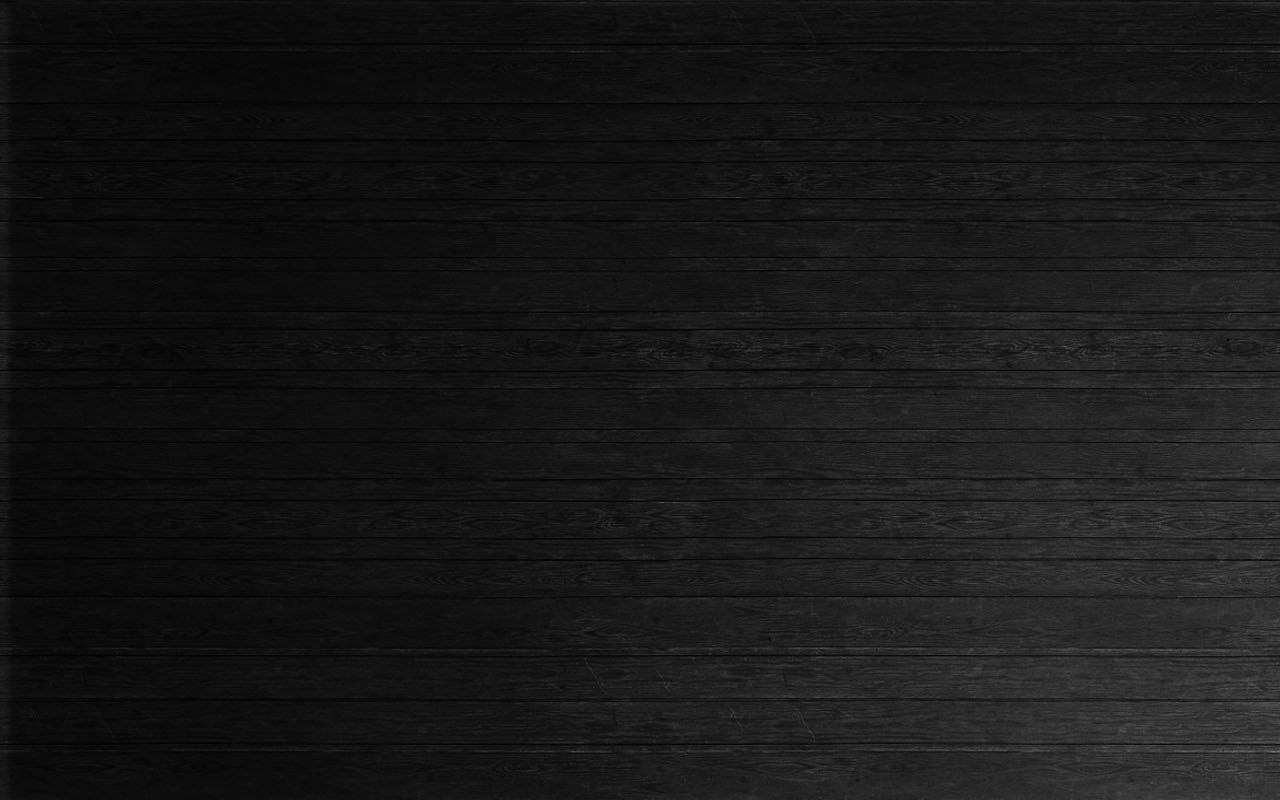
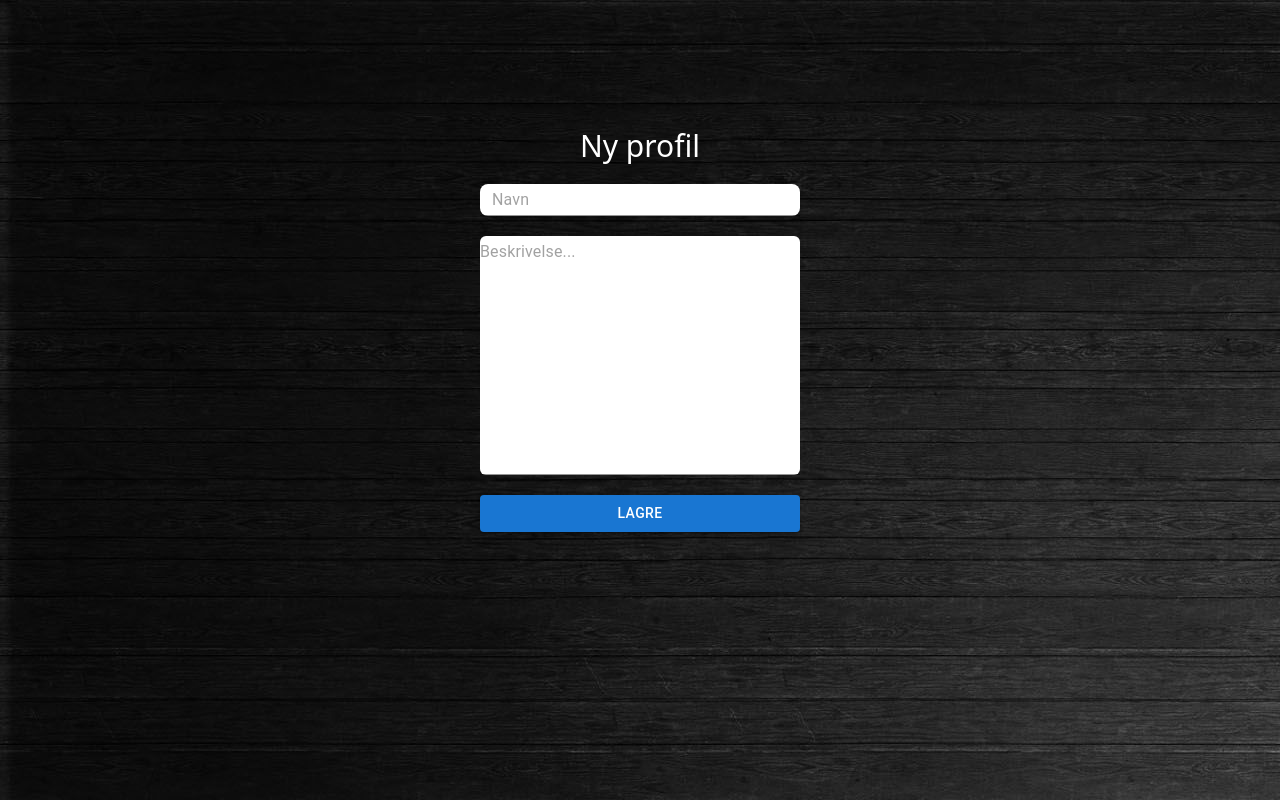
Before and after one commit to Pa3lon/beermile, a React (Create React App) app: page /profile/new in a window 1280 px wide. Before the commit this address had no page. Built offline with nearby package versions, Linux system fonts and the light colour scheme.

Commit message:
Added backend integration

```diff
--- a/package.json
+++ b/package.json
@@ -13,6 +13,9 @@
     "@types/node": "^16.11.38",
     "@types/react": "^18.0.10",
     "@types/react-dom": "^18.0.5",
+    "@types/react-router-dom": "^5.3.3",
+    "axios": "^0.27.2",
+    "dotenv": "^16.0.1",
     "install": "^0.13.0",
     "npm": "^8.12.1",
     "react": "^18.1.0",
@@ -48,6 +51,7 @@
   },
   "devDependencies": {
     "autoprefixer": "^10.4.7",
+    "dotenv-webpack": "^7.1.0",
     "postcss": "^8.4.14",
     "tailwindcss": "^3.0.24"
   }
--- a/src/App.css
+++ b/src/App.css
@@ -4,5 +4,6 @@ body {
 
 .main {
     background: url('../public/background.jpeg');
-    height: 100vh;
+    height: auto;
+    min-height: 100vh;
 }
--- a/src/components/odds/Games.tsx
+++ b/src/components/odds/Games.tsx
@@ -1,28 +1,45 @@
-import React from "react";
+import React, { useEffect, useState } from "react";
 import BetItem from "./BetItem";
 
 interface Props {
   games: any[];
 }
 
+const competoters = [
+  { name: "Patrick Lønhaug", odds: 6000 },
+  { name: "Tråll-Hirsti", odds: 1.02 },
+  { name: "Sigurd Gundersen", odds: 1.5 },
+  { name: "Niklas Busk Treningsleir Jensen", odds: 1.2 },
+  { name: "Daniel Salamonsen", odds: 1.99 },
+  { name: "Skansen", odds: 4.2 },
+  { name: "Johannes Jonassen Pleym", odds: 1.05 },
+  { name: "Andreas Mathisen", odds: 6.9 },
+  { name: "Don Omar", odds: 2500 },
+  { name: "Thor Arne", odds: 1.01 },
+];
+
 const Games = (props: Props) => {
+  const [items, setItems] = useState<any[]>([]);
+
+  useEffect(() => {
+    competoters.sort((a: any, b: any) => (a.odds > b.odds ? 1 : -1));
+    setItems(competoters);
+  }, []);
+
   return (
-    <div className="flex justify-between w-5/12">
+    <div className="md:flex md:justify-between md:w-5/12">
       <div>
         <p className="text-center">Winner</p>
         <ul className="mt-6 space-y-2">
-          <BetItem item="Sigurd Gundersen" odds={1.98} />
-          <BetItem item="Daniel Salamonsen" odds={1.99} />
-          <BetItem item="Niklas Busk Bindestrek Jensen" odds={3.0} />
-          <BetItem item="Henrik Jakola Skansen" odds={4.2} />
-          <BetItem item="Johannes Jonassen Pleym" odds={1.05} />
-          <BetItem item="Andreas Mathisen" odds={6.9} />
-          <BetItem item="Don Omar" odds={5000} />
-          <BetItem item="Patrick Lønhaug" odds={5001} />
+          {items.map((c, i) => (
+            <div key={i}>
+              <BetItem item={c.name} odds={c.odds} />
+            </div>
+          ))}
         </ul>
       </div>
       <div>
-        <p className="text-center">Spesials</p>
+        <p className="text-center">Specials</p>
         <ul className="mt-6 space-y-2">
           <div className="flex flex-col items-center justify-center w-64 p-4 bg-gray-800 rounded-lg">
             <p>Sigurd Total Spy 3.5</p>
--- /dev/null
+++ b/src/components/profile/Profile.tsx
@@ -0,0 +1,21 @@
+import React, { useEffect, useState } from "react";
+import { getPersons } from "../../utils";
+import { IProfile } from "./ProfileCreate";
+
+const Profile = () => {
+  const [profiles, setProfiles] = useState<IProfile[]>([]);
+
+  useEffect(() => {
+    getPersons().then((res) => {
+      setProfiles(res.data);
+    });
+  }, []);
+
+  return (
+    <div>
+      <div>Profile</div>
+    </div>
+  );
+};
+
+export default Profile;
--- /dev/null
+++ b/src/components/profile/ProfileCreate.tsx
@@ -0,0 +1,50 @@
+import { Button, Input, TextField } from "@mui/material";
+import React, { useState } from "react";
+import { useNavigate } from "react-router-dom";
+import history from "../../history";
+import { addPerson } from "../../utils";
+
+export interface IProfile {
+  name: string;
+  description: string;
+}
+
+const ProfileCreate = () => {
+  const [form, setForm] = useState<IProfile>({ name: "", description: "" });
+  let navigate = useNavigate();
+
+  const submit = () => {
+    addPerson(form).then((res) => {
+      res.status === 200 && navigate("/profile");
+    });
+  };
+
+  return (
+    <div className="flex flex-col space-y-5 items-center justify-center pt-12 md:pt-32">
+      <h2 className="text-white text-3xl">Ny profil</h2>
+      <div className="flex flex-col w-10/12 md:w-3/12 space-y-5">
+        <Input
+          className="bg-white rounded-lg px-3"
+          placeholder="Navn"
+          type="text"
+          value={form.name}
+          onChange={(e) => setForm({ ...form, name: e.target.value })}
+        ></Input>
+        <Input
+          multiline
+          placeholder="Beskrivelse..."
+          type="textfield"
+          value={form.description}
+          onChange={(e) => setForm({ ...form, description: e.target.value })}
+          className="bg-white rounded-md"
+          rows={10}
+        ></Input>
+        <Button variant="contained" color="primary" onClick={submit}>
+          Lagre
+        </Button>
+      </div>
+    </div>
+  );
+};
+
+export default ProfileCreate;
--- /dev/null
+++ b/src/history.js
@@ -0,0 +1,3 @@
+import { createBrowserHistory } from 'history';
+
+export default createBrowserHistory();
--- a/src/index.tsx
+++ b/src/index.tsx
@@ -3,6 +3,8 @@ import ReactDOM from "react-dom/client";
 import { BrowserRouter, Route, Routes } from "react-router-dom";
 import App from "./App";
 import Odds from "./components/odds/Odds";
+import Profile from "./components/profile/Profile";
+import ProfileCreate from "./components/profile/ProfileCreate";
 import "./index.css";
 
 const root = ReactDOM.createRoot(
@@ -15,6 +17,8 @@ root.render(
         <Routes>
           <Route path="/" element={<App />} />
           <Route path="odds" element={<Odds />} />
+          <Route path="profile" element={<Profile />} />
+          <Route path="profile/new" element={<ProfileCreate />} />
         </Routes>
       </BrowserRouter>
     </div>
--- /dev/null
+++ b/src/utils.tsx
@@ -0,0 +1,18 @@
+import { IProfile } from "./components/profile/ProfileCreate";
+
+const axios = require("axios").default;
+
+export const getPersons = async () => {
+  return await axios.get(`${process.env.REACT_APP_SERVER_PATH}/people`);
+};
+
+export const addPerson = async (profile: IProfile) => {
+  return await axios
+    .post(`${process.env.REACT_APP_SERVER_PATH}/people`, {
+      name: profile.name,
+      description: profile.description,
+    })
+    .then((res: any) => {
+      return res;
+    });
+};
--- /dev/null
+++ b/webpack.config.js
@@ -0,0 +1,6 @@
+const Dotenv = require('dotenv-webpack');
+module.exports = {
+    plugins: [
+        new Dotenv()
+    ]
+}
```
Also changed, not shown: 2 other files (tests, documents, lock files or other folders).
